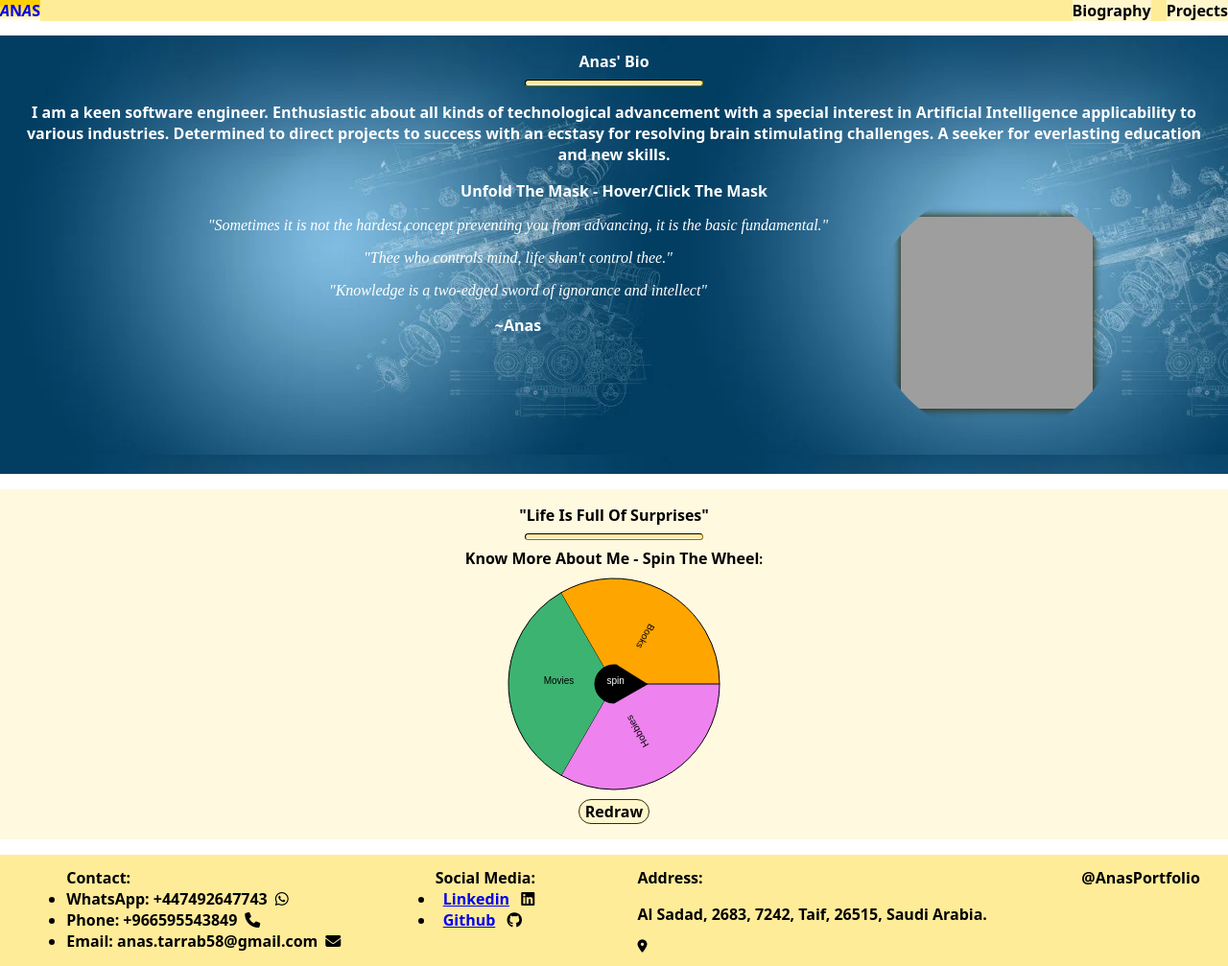
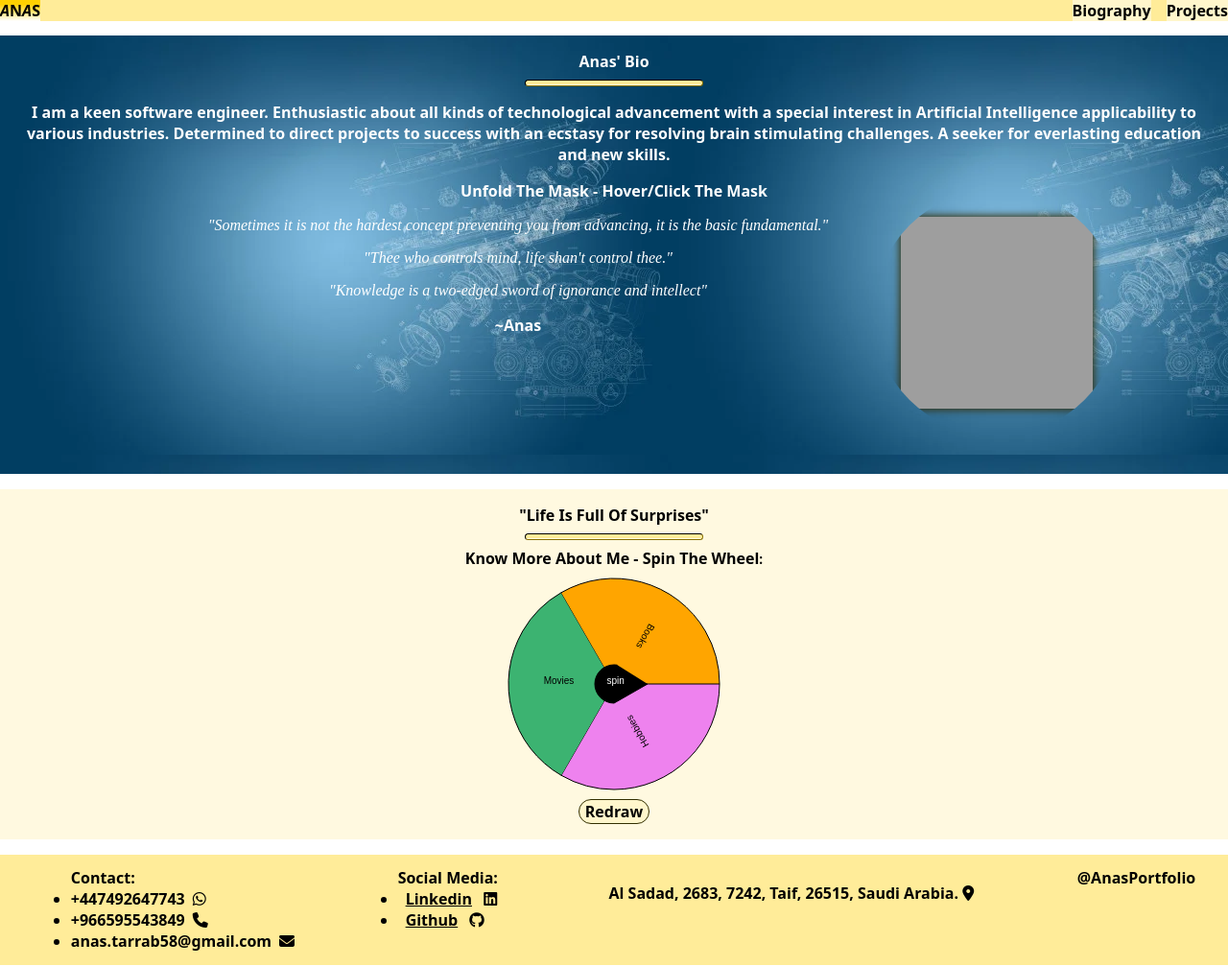
Before and after one commit to anastar5858/Portfolio, a plain HTML site: page index.html in a window 1280 px wide. Shown: the whole page at 96% size. Drawn offline with Linux system fonts and the light colour scheme; grey boxes are pictures that could not be loaded.

Commit message:
some improvements 1

```diff
--- a/index.css
+++ b/index.css
@@ -4,6 +4,9 @@ body {
 @font-face {
   font-family: 'Helvetica Neue';
   src: url('./assets/fonts/HelveticaNeue/HelveticaNeue67MediumCondensed/HelveticaNeue67MediumCondensed.otf');
+}
+a {
+  color: black;
 }
 :root{
     --fontFamily: system-ui, -apple-system, BlinkMacSystemFont, 'Segoe UI', Roboto, Oxygen, Ubuntu, Cantarell, 'Open Sans', 'Helvetica Neue', sans-serif;
@@ -26,7 +29,7 @@ blockquote {
     margin-left: 0;
 }
 .spinnerHr, #contentLine {
-    margin-left: 0;
+    margin-left: auto;
     width: 25ex;
     height: 0.7ex;
     background: linear-gradient(to bottom, hsl(49, 100%, 80%) 70%, hsl(49, 100%, 100%));
@@ -64,6 +67,7 @@ blockquote {
     height: 2.3rem;
 }
 #fullBioPage {
+    text-align: center;
     color: white;
     background: url(images/Background/backgroundTry.webp);
     padding: 1rem;
@@ -103,6 +107,7 @@ blockquote {
 }
 /* spinner area */
 #spinnerArea {
+    text-align: center;
     padding: 1rem;
     margin-top: 1rem;
     background-color: hsl(49, 100%, 94%);
@@ -314,15 +319,6 @@ li > * {
   #mainNav {
       width: 100%;
   }
-    #spinnerArea {
-        text-align: center;
-    }
-    .spinnerHr {
-        margin-left: auto;
-    }
-    #fullBioPage {
-        text-align: center;
-    }
   /* ///////////////////////// topics page //////////////////////////////// */
   #fullCard {
     width: 30%;
--- a/index.html
+++ b/index.html
@@ -77,9 +77,9 @@
     <footer>
         <ul>
             <strong>Contact:</strong>
-            <li>WhatsApp: +447492647743<i class="fa-brands fa-whatsapp"></i></li>
-            <li>Phone: +966595543849<i class="fa-solid fa-phone"></i></li>
-            <li>Email: anas.tarrab58@gmail.com<i class="fa-solid fa-envelope"></i></li>
+            <li>+447492647743<i class="fa-brands fa-whatsapp"></i></li>
+            <li>+966595543849<i class="fa-solid fa-phone"></i></li>
+            <li>anas.tarrab58@gmail.com<i class="fa-solid fa-envelope"></i></li>
         </ul>
         <ul>
             <strong>Social Media:</strong>
@@ -93,9 +93,12 @@
             </li>
         </ul>
         <ul id="address">
-            <strong>Address:</strong><br>
-            <p>Al Sadad, 2683, 7242, Taif, 26515, Saudi Arabia.</p>
-            <i class="fa-solid fa-location-dot"></i>
+            <p>
+                Al Sadad, 2683, 7242, Taif, 26515, Saudi Arabia.
+                <i class="fa-solid fa-location-dot">
+                </i>
+            </p>
+
         </ul>
         <ul>
             <strong>@AnasPortfolio</strong>
```
Lines whose indentation alone changed are shown as unchanged.
